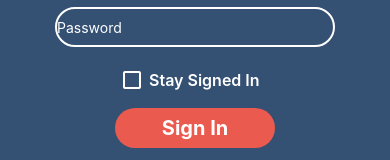
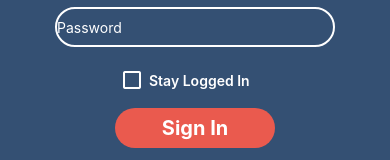
Before and after one commit to ctc-casa-ios/ios-app, a React Native app: screen /LoginScreen in a window 390 px wide. Shown: the part 318-478 px from the top of the page. Built offline with nearby package versions, Linux system fonts and the light colour scheme.

Commit message:
Improve styling for login checkbox

```diff
--- a/src/components/AuthForm.tsx
+++ b/src/components/AuthForm.tsx
@@ -61,7 +61,7 @@ const AuthForm: React.FC<LoginFieldProps> = ({
       />
       <CheckBox
         onPress={() => setStaySignedIn(!staySignedIn)}
-        title="Stay Signed In"
+        title="Stay Logged In"
         isChecked={staySignedIn}
       />
       {errorMessage && <Text className="pl-4 text-red-500">{errorMessage}</Text>}
--- a/src/components/CheckBox.tsx
+++ b/src/components/CheckBox.tsx
@@ -29,7 +29,7 @@ const styles = StyleSheet.create({
         marginHorizontal: 5,
     },
     title: {
-        fontSize: 16,
+        fontSize: 14,
         color: "#FFFFFF",
         marginLeft: 5,
         fontWeight: "600",
```
